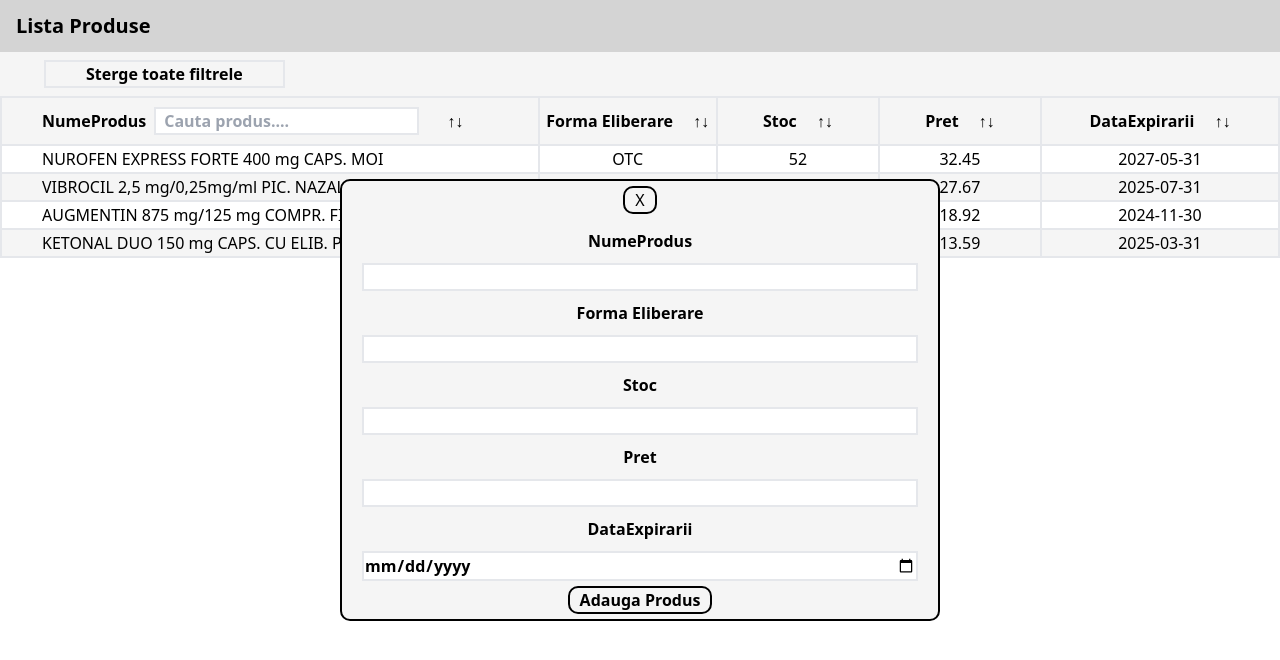
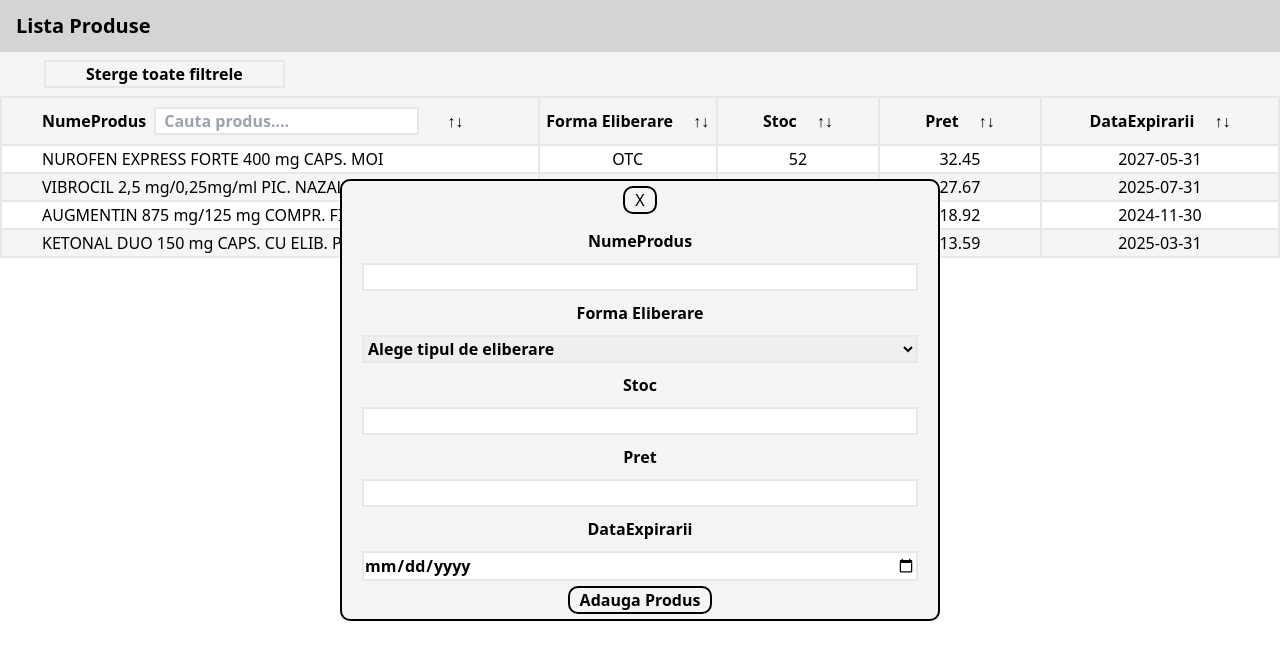
Before and after one commit to AleBarboni/React-Project, a React (Vite) app: page / in a window 1280 px wide. Both pictures are taken after a click on the button "Intrare Noua". Shown: the top 660 px of the page. Built offline with nearby package versions, Linux system fonts and the light colour scheme.

Commit message:
add selection on button

```diff
--- a/src/Components/AddNewProductModal.jsx
+++ b/src/Components/AddNewProductModal.jsx
@@ -11,10 +11,6 @@
     const handleOnChangeNumeProdus = (event) => {
       setNumeProdus(event.target.value);
     };
-
-    const handleOnChangeEliberare = (event) => {
-      setEliberare(event.target.value)
-    }
 
     const handleOnChangeStoc = (event) => {
       setStoc(event.target.value);
@@ -76,12 +72,12 @@
           </div>
           <div className="flex flex-col px-5 modal-content">
             <label>Forma Eliberare</label>
-            <input
-              type="text"
-              value={eliberare}
-              onChange={handleOnChangeEliberare}
-              className='border-2 input-text'
-            />
+            <select name="pets" id="pet-select" className='border-2 input-text'>
+              <option value="">Alege tipul de eliberare</option>
+              <option value="OTC">OTC</option>
+              <option value="P6L">P6L</option>
+              <option value="PRF">PRF</option>
+            </select>
           </div>
           <div className="flex flex-col px-5 modal-content">
             <label>Stoc</label>
```
